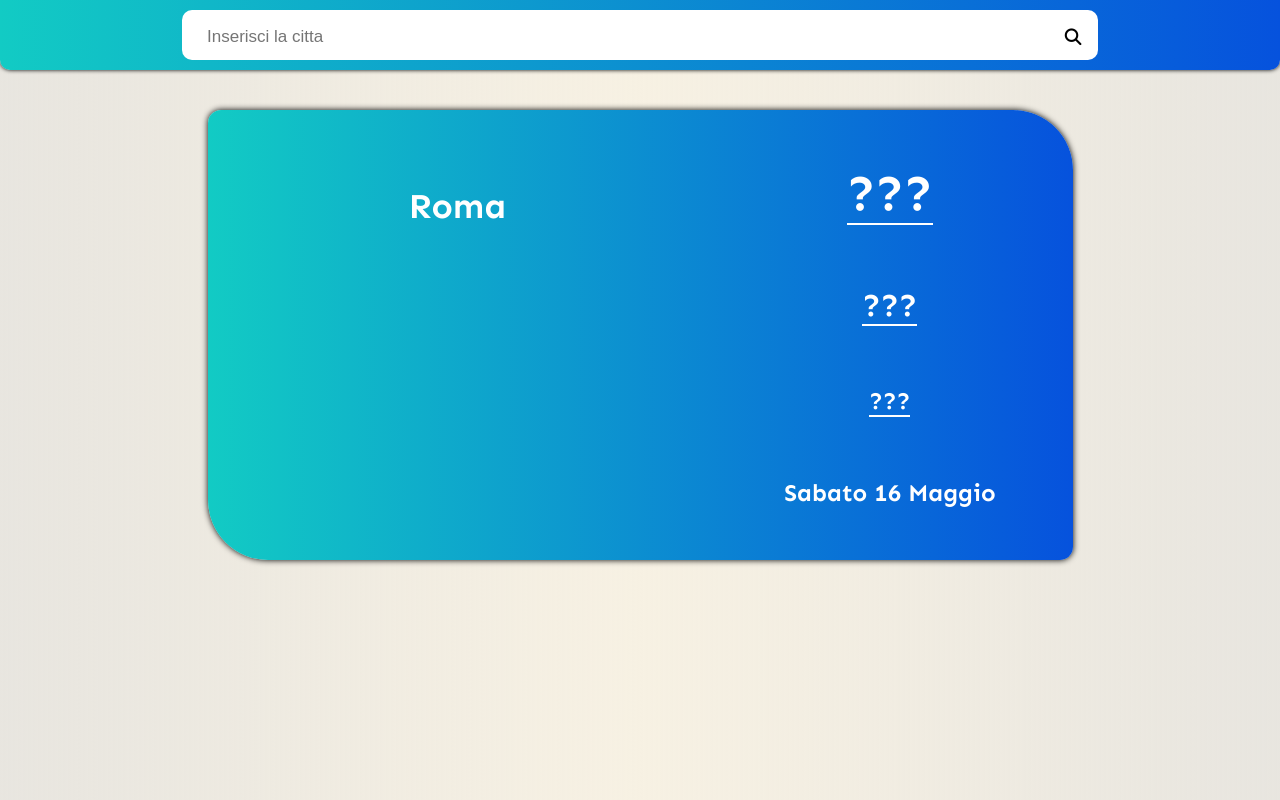
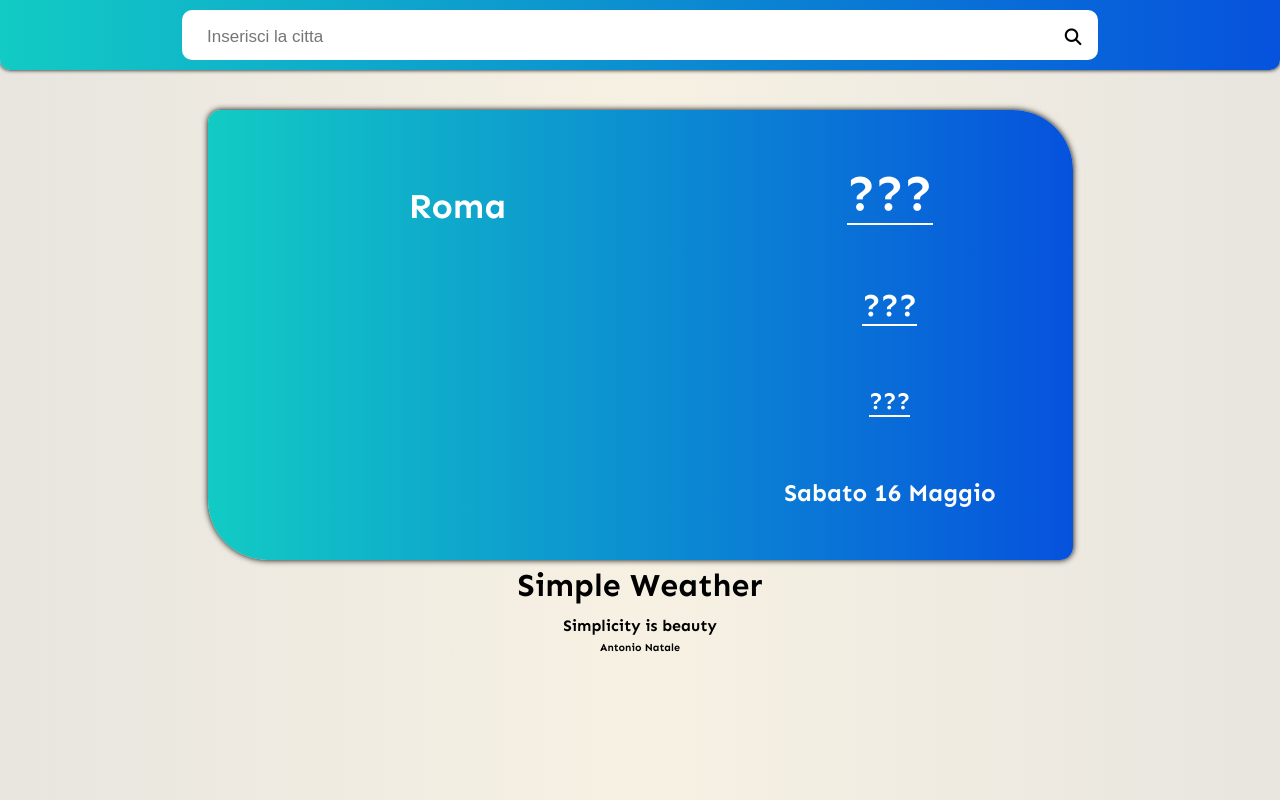
Before and after one commit to ilNatalino/simpleweather, a plain HTML site: page index.html in a window 1280 px wide. Drawn offline with nearby package versions, Linux system fonts and the light colour scheme.

Commit message:
Add files via upload
ultimi fix

```diff
--- a/index.html
+++ b/index.html
@@ -2,7 +2,7 @@
 <html lang="it">
   <head>
     <meta charset="utf-8">
-    <title>Meteo App</title>
+    <title> Simple Weather</title>
     <script src="https://ajax.googleapis.com/ajax/libs/jquery/3.4.1/jquery.min.js"></script>
     <script defer src="main.js" charset="utf-8"></script>
     <script defer src="skycons.js"></script>
@@ -44,7 +44,12 @@ initial-scale=1.0, minimum-scale=1.0, maximum-scale=1.0">
           </div>
 
         </div>
+        <h1 class="title">Simple Weather</h1>
+        <h4 class="title">Simplicity is beauty</h4>
+        <h6>Antonio Natale</h6>
       </div>
+
+    </div>
 
 
   </body>
--- a/main.js
+++ b/main.js
@@ -1,5 +1,4 @@
 let keyAPI = "811069fec0ca1cb74d5b5da64b88caaf";
-let urlAPI = "https://api.openweathermap.org/data/2.5/weather?q=Gorizia&appid=" + keyAPI +"&lang=it";
 let temperaturaTesto = document.querySelector('.temperature');
 let nomeCitta = document.querySelector(".nome-citta");
 let umiditaDescription = document.querySelector(".umidity");
@@ -22,6 +21,7 @@ window.addEventListener("load", ()=>{
         })
       }
 })
+//Function per creare l'icona del meteo utilizzando la libreria skicons
 function setIcona(position,icon){
   let skycons = new Skycons({ color: "white"});
   let finalIcon;
@@ -36,6 +36,7 @@ function setIcona(position,icon){
   skycons.play();
   return skycons.set(position,Skycons[finalIcon]);
 }
+//Function che prende i dati dal JSON e li inserisce nel DOM
 function setParametri(data){
   nomeCitta.textContent = `${data.name}, ${data.sys.country}`;
   let temperatura = Math.floor(data.main.temp)
@@ -58,12 +59,10 @@ buttonRicerca.addEventListener("click",(e)=>{
   fetch(api)
     .then( response => response.json() )
     .then( data => setParametri(data) );
+  testoRicerca.value = "";
+})
 
-
-
-  testoRicerca.value = "";
-
-})
+//Function che calcola il giorno e il mese e li inserisce nel DOM
 function stampaData(){
   let date = new Date();
   let numeroGiorno = date.getDate();
--- a/style.css
+++ b/style.css
@@ -3,9 +3,6 @@
   padding: 0;
 }
 body{
-  /* background-color: #463C30; */
-  /* background-color: #fbf6fb; */
-  /* background-image: linear-gradient(to right,rgb(224,224,224,0.5),#fbf6fb,rgb(224,224,224,0.5)); */
   font-family: 'Sen', sans-serif;
   background-image: linear-gradient(to right,rgba(209, 204, 192,0.5),rgba(247, 241, 227,1.0),rgba(209, 204, 192,0.5));
 }
@@ -59,6 +56,7 @@ body{
   display: flex;
   justify-content: center;
   align-items: center;
+  flex-direction: column;
 }
 .today{
   width: 90%;
@@ -103,6 +101,9 @@ body{
 .umidity{
   border-bottom: 2px solid white;
 }
+.title{
+  padding: 6px;
+}
 
 
 
```
